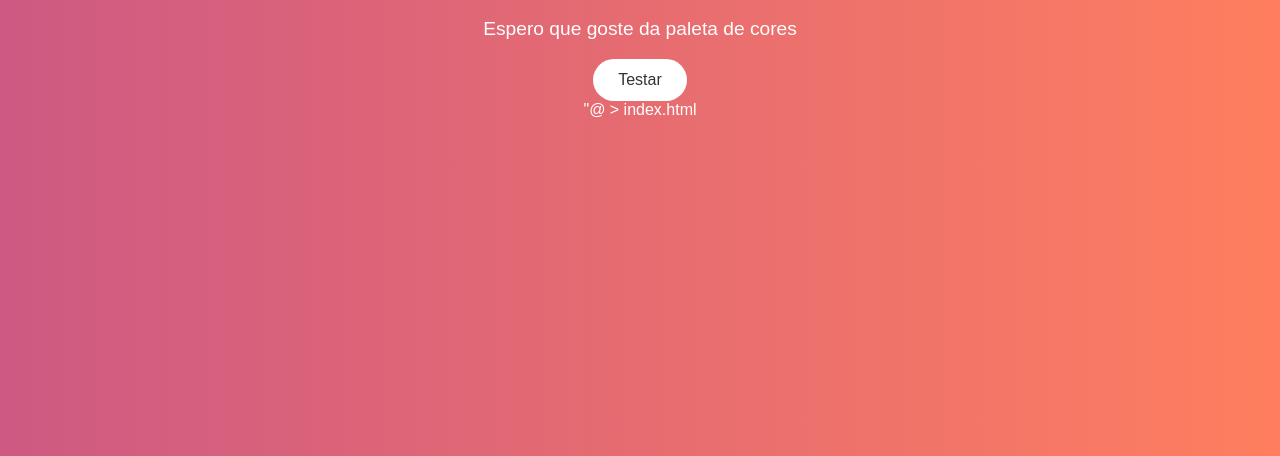
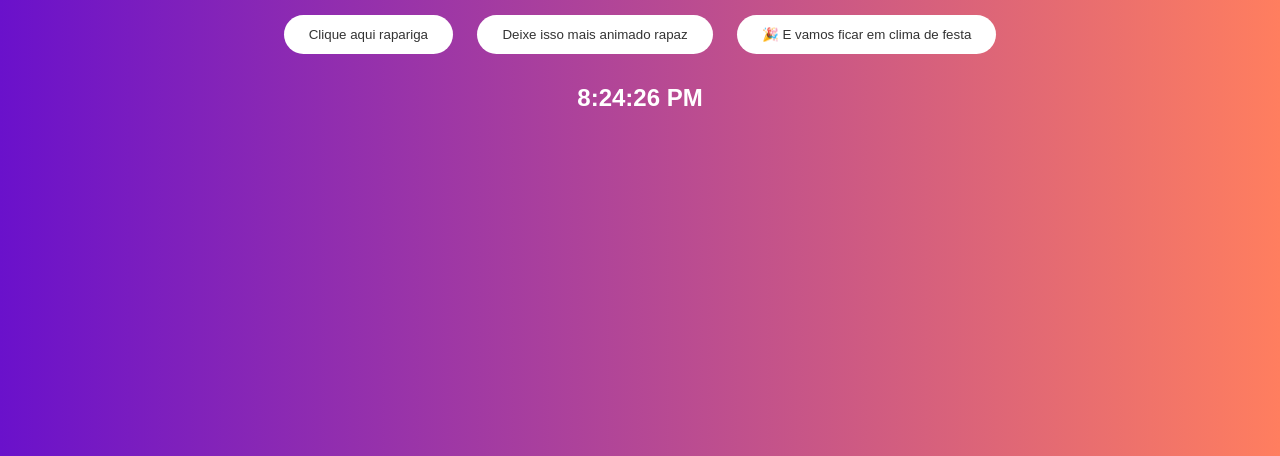
Before and after one commit to Fernanda-eng76/site-novo, a plain HTML site: page index.html in a window 1280 px wide. Shown: the part 344-800 px from the top of the page. Drawn offline with Linux system fonts and the light colour scheme.

Commit message:
Add files via upload

```diff
--- a/index.html
+++ b/index.html
@@ -1,77 +1,130 @@
-@"
 <!DOCTYPE html>
 <html lang="pt-BR">
 <head>
 <meta charset="UTF-8">
-<title>Site Animado</title>
+<meta name="viewport" content="width=device-width, initial-scale=1.0">
+<title>Site do Amor 🎉</title>
 
 <style>
 body {
   margin: 0;
   font-family: Arial, sans-serif;
-  background: linear-gradient(270deg, #ff7e5f, #6a11cb, #00c9ff);
-  background-size: 600% 600%;
-  animation: fundoAnimado 10s ease infinite;
+  background: linear-gradient(270deg, #ff7e5f, #6a11cb);
   color: white;
   text-align: center;
-}
-
-@keyframes fundoAnimado {
-  0% { background-position: 0% 50%; }
-  50% { background-position: 100% 50%; }
-  100% { background-position: 0% 50%; }
+  transition: background 0.5s;
 }
 
 .container {
   margin-top: 20%;
-  animation: aparecer 2s ease;
-}
-
-@keyframes aparecer {
-  from {
-    opacity: 0;
-    transform: translateY(30px);
-  }
-  to {
-    opacity: 1;
-    transform: translateY(0);
-  }
-}
-
-h1 {
-  font-size: 3em;
-}
-
-p {
-  font-size: 1.2em;
 }
 
 button {
   padding: 12px 25px;
   border: none;
-  background: #ffffff;
+  background: white;
   color: #333;
-  font-size: 1em;
   border-radius: 25px;
   cursor: pointer;
-  transition: transform 0.3s, background 0.3s;
+  margin: 10px;
 }
 
-button:hover {
-  transform: scale(1.1);
-  background: #ddd;
+canvas {
+  position: fixed;
+  top: 0;
+  left: 0;
+  pointer-events: none;
 }
 </style>
+</head>
 
-</head>
 <body>
 
 <div class="container">
-  <h1>🔥 Olá, Barbosa</h1>
-  <p>Espero que goste da paleta de cores</p>
-  <button onclick="alert('Animação funcionando!')">Testar</button>
+  <h1 id="titulo">🔥 Olá, Barbosa! Tenho uma surpresa para você</h1>
+  <p id="mensagem">Clique nos botões</p>
+
+  <button onclick="mudarTexto()">Clique aqui rapariga</button>
+  <button onclick="trocarCor()">Deixe isso mais animado rapaz</button>
+  <button onclick="comemorar()">🎉 E vamos ficar em clima de festa</button>
+
+  <h2 id="relogio"></h2>
 </div>
+
+<canvas id="confete"></canvas>
+
+<script>
+// ================= TEXTO =================
+function mudarTexto() {
+  document.getElementById("mensagem").innerText =
+    "🔥 VAIIII LAVAR LOUÇAAAAAA AGORAAA JARARACA!";
+}
+
+// ================= COR =================
+function trocarCor() {
+  const cores = ["#ff7e5f", "#6a11cb", "#00c9ff", "#00ff88", "#ff0066"];
+  const cor = cores[Math.floor(Math.random() * cores.length)];
+  document.body.style.background = cor;
+}
+
+// ================= RELÓGIO =================
+function atualizarRelogio() {
+  const agora = new Date();
+  document.getElementById("relogio").innerText =
+    agora.toLocaleTimeString();
+}
+setInterval(atualizarRelogio, 1000);
+
+// ================= CONFETE =================
+const canvas = document.getElementById("confete");
+const ctx = canvas.getContext("2d");
+
+canvas.width = window.innerWidth;
+canvas.height = window.innerHeight;
+
+let confetes = [];
+
+function comemorar() {
+  soltarConfete();
+
+  // 📳 Vibração (Android)
+  if (navigator.vibrate) {
+    navigator.vibrate([200, 100, 200]);
+  }
+}
+
+function soltarConfete() {
+  for (let i = 0; i < 150; i++) {
+    confetes.push({
+      x: Math.random() * canvas.width,
+      y: Math.random() * canvas.height - canvas.height,
+      size: Math.random() * 8 + 2,
+      speed: Math.random() * 3 + 2,
+      color: `hsl(${Math.random() * 360}, 100%, 50%)`
+    });
+  }
+}
+
+function desenhar() {
+  ctx.clearRect(0, 0, canvas.width, canvas.height);
+
+  confetes.forEach((c, i) => {
+    c.y += c.speed;
+    c.x += Math.sin(c.y * 0.01);
+
+    ctx.fillStyle = c.color;
+    ctx.fillRect(c.x, c.y, c.size, c.size);
+
+    if (c.y > canvas.height) {
+      confetes.splice(i, 1);
+    }
+  });
+
+  requestAnimationFrame(desenhar);
+}
+
+desenhar();
+</script>
 
 </body>
 </html>
-"@ > index.html
```
